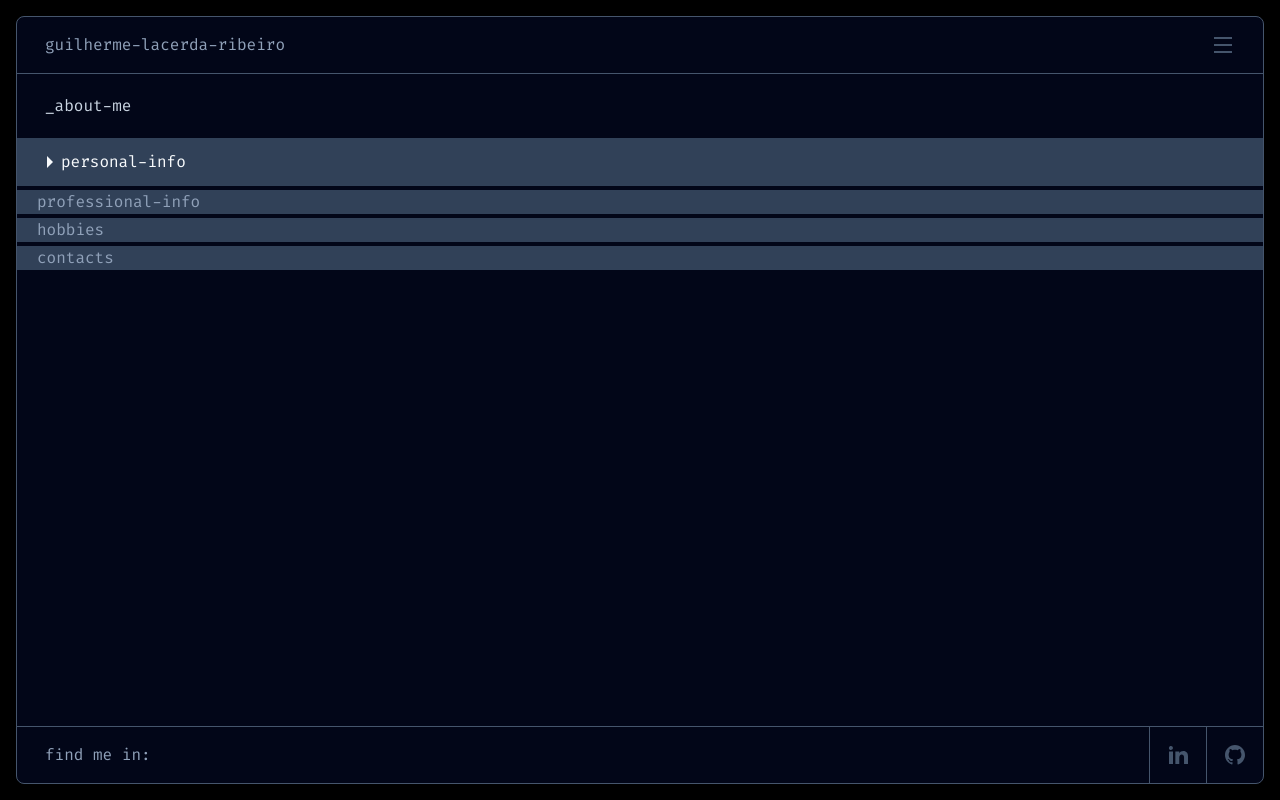
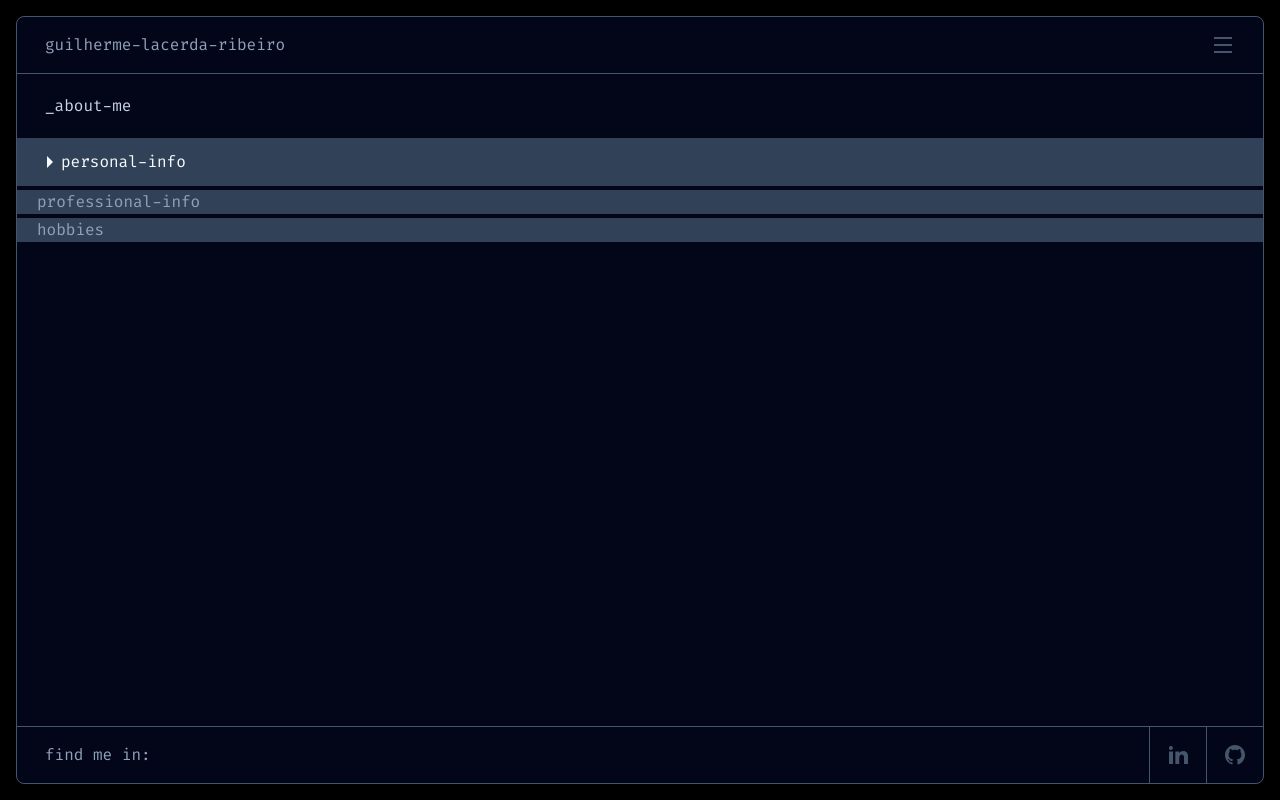
Before and after one commit to guilherme-lacerda-ribeiro/coleguia, a React (Vite) app: page /about in a window 1280 px wide. Built offline with nearby package versions, Linux system fonts and the light colour scheme.

Commit message:
Bio page

```diff
--- /dev/null
+++ b/src/pages/AboutMe/Bio/index.jsx
@@ -0,0 +1,9 @@
+const Bio = () => {
+  return (
+    <p className="hidden">
+      Born in 1984, in <a href="https://maps.app.goo.gl/VAUYDJj3nDGwifr3A">Belo Horizonte, MG, Brazil</a>. Spent my childhood as an active child, engaging in sports, video games, and developing strong communication skills. I was raised in a respectful and loving family who encouraged me to pursue my dreams and ambitions.
+    </p>
+  );
+};
+
+export default Bio;
--- a/src/pages/AboutMe/PersonalInfo/index.jsx
+++ b/src/pages/AboutMe/PersonalInfo/index.jsx
@@ -1,6 +1,7 @@
 import { useState } from "react";
 import SectionArrow from "../../../components/SectionArrow";
 import Item from "../../../components/Item";
+import Bio from "../Bio";
 
 const PersonalInfo = () => {
   const [sectionOpen, setSectionOpen] = useState(false)
@@ -18,7 +19,7 @@ const PersonalInfo = () => {
 
       <div className={`transition-all duration-300 ease-in-out overflow-hidden ${sectionOpen ? "max-h-96 opacity-100" : "max-h-0 opacity-0"}`} >
         <ul className="bg-slate-950 p-5 flex flex-col gap-4">
-          <Item fillColor="fill-rose-400">bio</Item>
+          <Item fillColor="fill-rose-400">bio<Bio /></Item>
           <Item fillColor="fill-teal-400">interests</Item>
           <Item fillColor="fill-indigo-500">education</Item>
         </ul>
--- a/src/pages/AboutMe/index.jsx
+++ b/src/pages/AboutMe/index.jsx
@@ -14,9 +14,6 @@ const AboutMe = () => {
         <section className="bg-slate-700 px-5">
           hobbies
         </section>
-        <section className="bg-slate-700 px-5">
-          contacts
-        </section>
       </div>
     </>
   );
```
